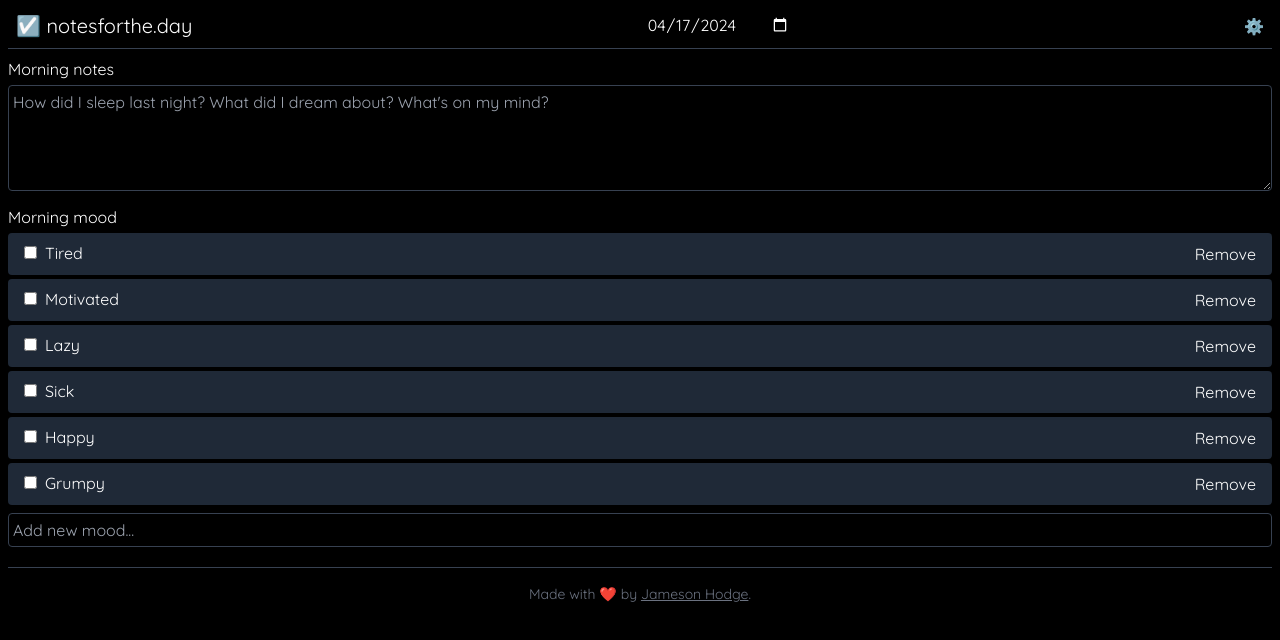
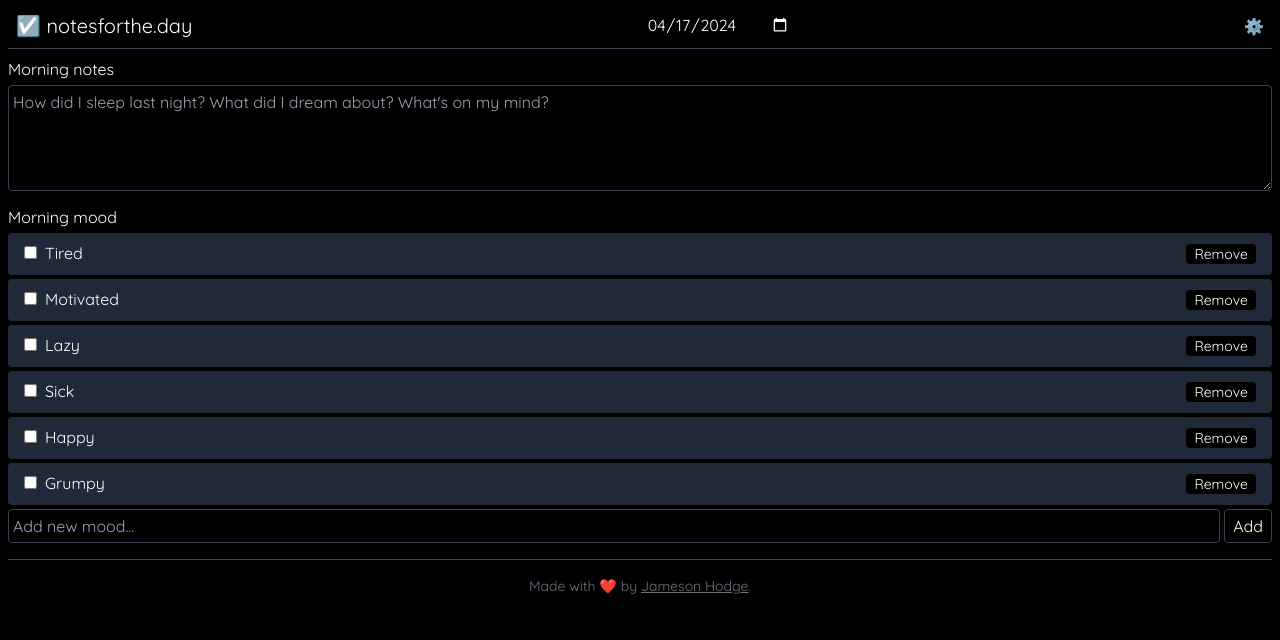
Before and after one commit to jamesondh/notesforthe.day, a React (Vite) app: page / in a window 1280 px wide. Shown: the top 640 px of the page. Built offline with nearby package versions, Linux system fonts and the light colour scheme.

Commit message:
clear text when adding new checkbox, "add" button

```diff
--- a/src/components/checkboxes.tsx
+++ b/src/components/checkboxes.tsx
@@ -1,3 +1,4 @@
+import { useState } from "react";
 import classNames from "classnames";
 import { checkboxItem } from "../types";
 import InputText from "./input-text";
@@ -22,6 +23,21 @@ export default function Checkboxes({
   onRemove,
   onAdd,
 }: CheckboxProps) {
+  const [inputValue, setInputValue] = useState("");
+
+  const handleAddItem = () => {
+    if (inputValue.trim() !== "") {
+      onAdd(inputValue.trim());
+      setInputValue("");
+    }
+  };
+
+  const handleKeyPress = (key: string) => {
+    if (key === "Enter") {
+      handleAddItem();
+    }
+  };
+
   return (
     <div className="mb-2">
       <p>{label}</p>
@@ -48,13 +64,34 @@ export default function Checkboxes({
                 {item.name}
               </span>
             </div>
-            <button className="mr-4 btn" onClick={() => onRemove(item.name)}>
-              Remove
-            </button>
+            <div>
+              {/* <button className="mr-4 btn text-sm bg-black rounded px-2">
+              Edit
+            </button> */}
+              <button
+                className="mr-4 btn text-sm bg-black rounded px-2"
+                onClick={() => onRemove(item.name)}
+              >
+                Remove
+              </button>
+            </div>
           </label>
         </div>
       ))}
-      <InputText placeholder="Add new mood..." onKeyPress={onAdd} />
+      <div className="flex">
+        <InputText
+          placeholder="Add new mood..."
+          value={inputValue}
+          onChange={(e) => setInputValue(e)}
+          onKeyPress={handleKeyPress}
+        />
+        <button
+          className="ml-1 btn bg-black rounded px-2 border border-gray-700"
+          onClick={handleAddItem}
+        >
+          Add
+        </button>
+      </div>
     </div>
   );
 }
--- a/src/components/input-text.tsx
+++ b/src/components/input-text.tsx
@@ -1,17 +1,24 @@
 interface InputTextProps {
   placeholder: string;
+  value: string;
+  onChange: (value: string) => void;
   onKeyPress: (value: string) => void;
 }
 
-export default function InputText({ placeholder, onKeyPress }: InputTextProps) {
+export default function InputText({
+  placeholder,
+  value,
+  onChange,
+  onKeyPress,
+}: InputTextProps) {
   return (
     <input
       type="text"
+      value={value}
       placeholder={placeholder}
-      className="text-white bg-black border p-1 my-1 w-full rounded border-gray-700"
-      onKeyPress={(e) => {
-        if (e.key === "Enter") onKeyPress((e.target as HTMLInputElement).value);
-      }}
+      className="text-white p-1 bg-black border w-full rounded border-gray-700"
+      onKeyPress={(e) => onKeyPress(e.key)}
+      onChange={(e) => onChange(e.target.value)}
     />
   );
 }
```
